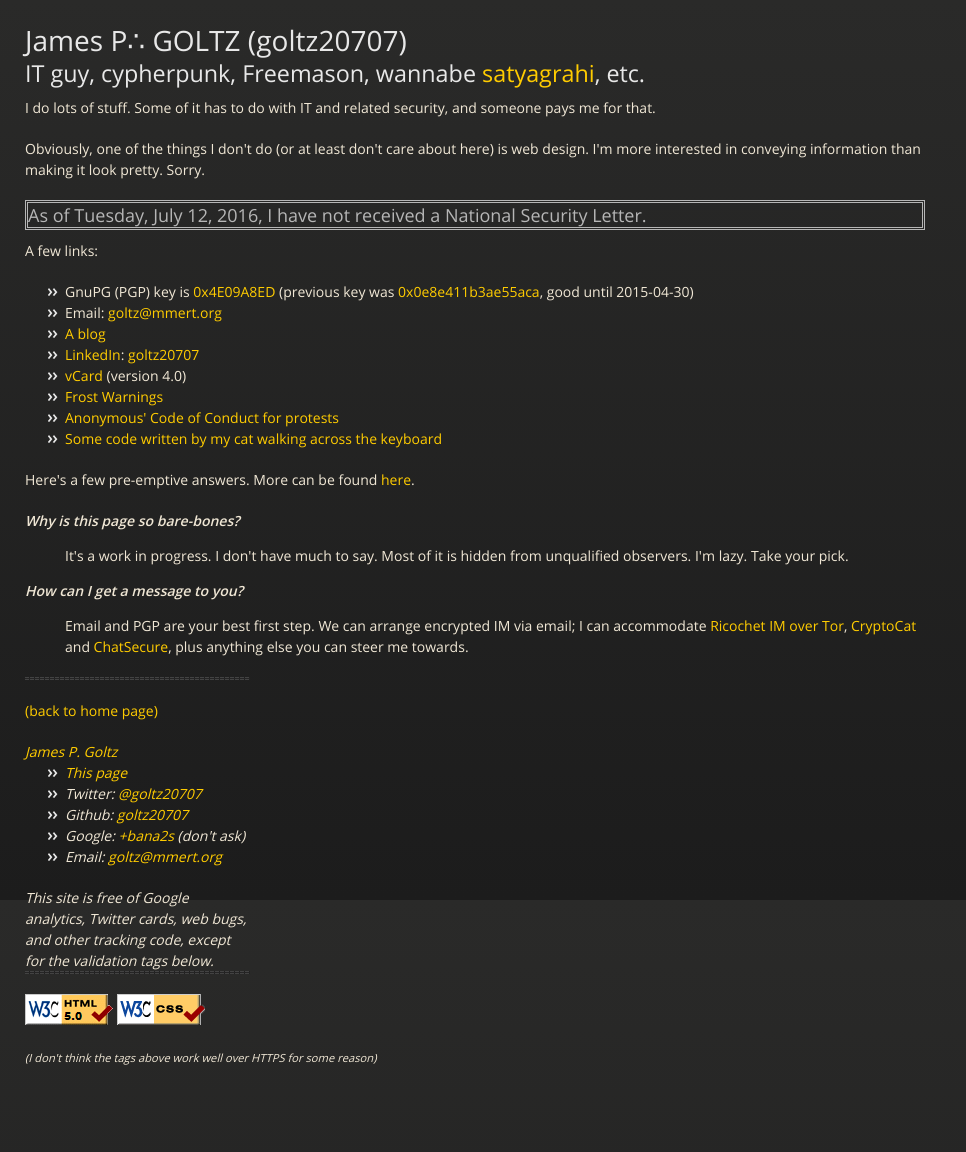
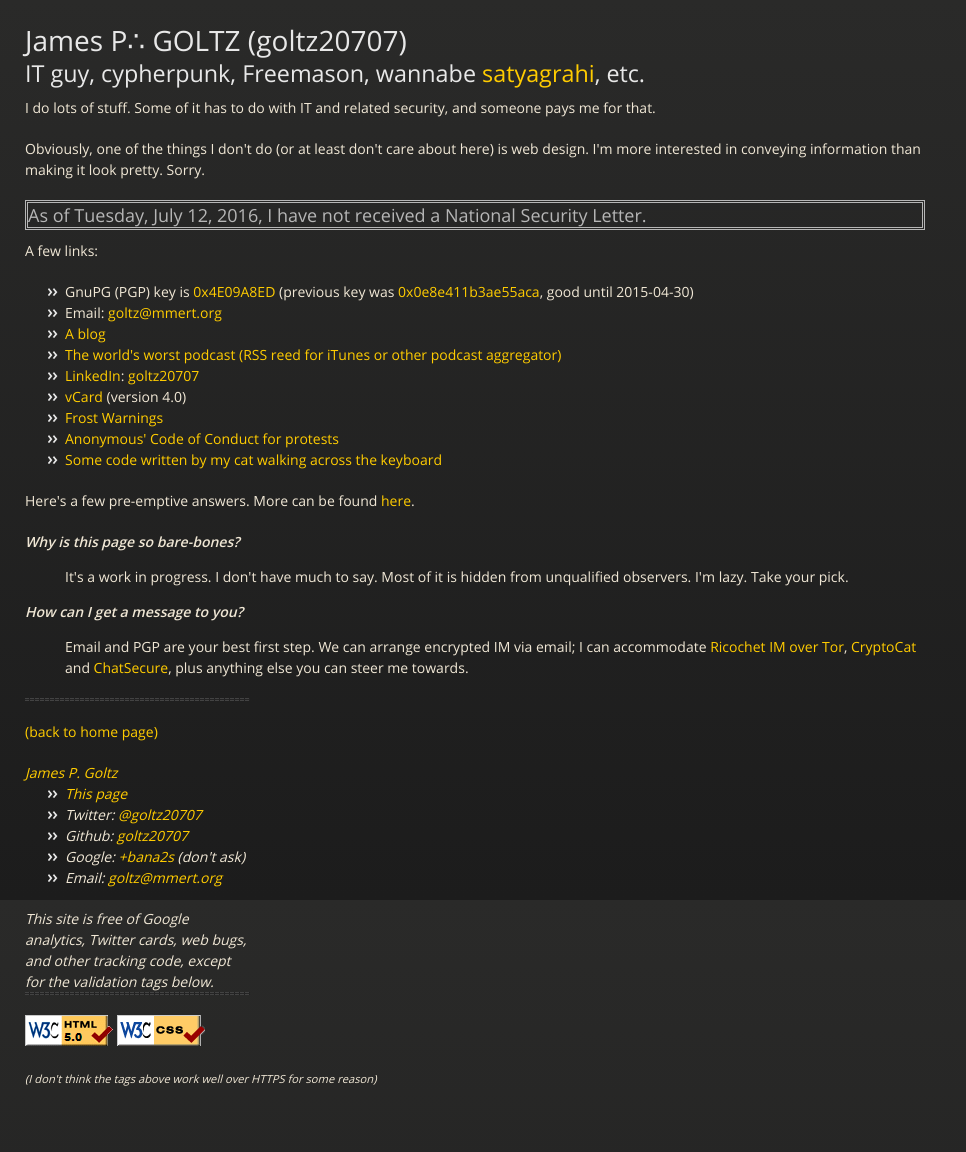
Before and after one commit to goltz20707/goltz20707.github.io, a Jekyll site: the page built from index.html, in a window 1280 px wide. Shown: the whole page, without its empty margins (0-966 px from the left). Built offline with Jekyll 4.4.1, drawn with Linux system fonts in a browser that asks for light colours; before the commit the page ends 1131 px from its top, so only the background shows below that.

Commit message:
Added link for podcast.

```diff
--- a/index.html
+++ b/index.html
@@ -28,6 +28,8 @@ descr: "Home page of James P. GOLTZ"
     good until 2015-04-30)</li>
   <li>Email: <a href="mailto:goltz@mmert.org">goltz@mmert.org</a></li>
   <li><a href="blog.html">A blog</a></li>
+  <li><a href="npi.xml">The world's worst podcast (RSS reed for
+  iTunes or other podcast aggregator)</a></li>
   <li><a href="http://www.linkedin.com/">LinkedIn</a>: <a href="http://www.linkedin.com/in/goltz20707">goltz20707</a></li>
   <li><a href="goltz20707.vcf">vCard</a> (version 4.0)</li>
   <li><a href="laws.html">Frost Warnings</a></li>
```
